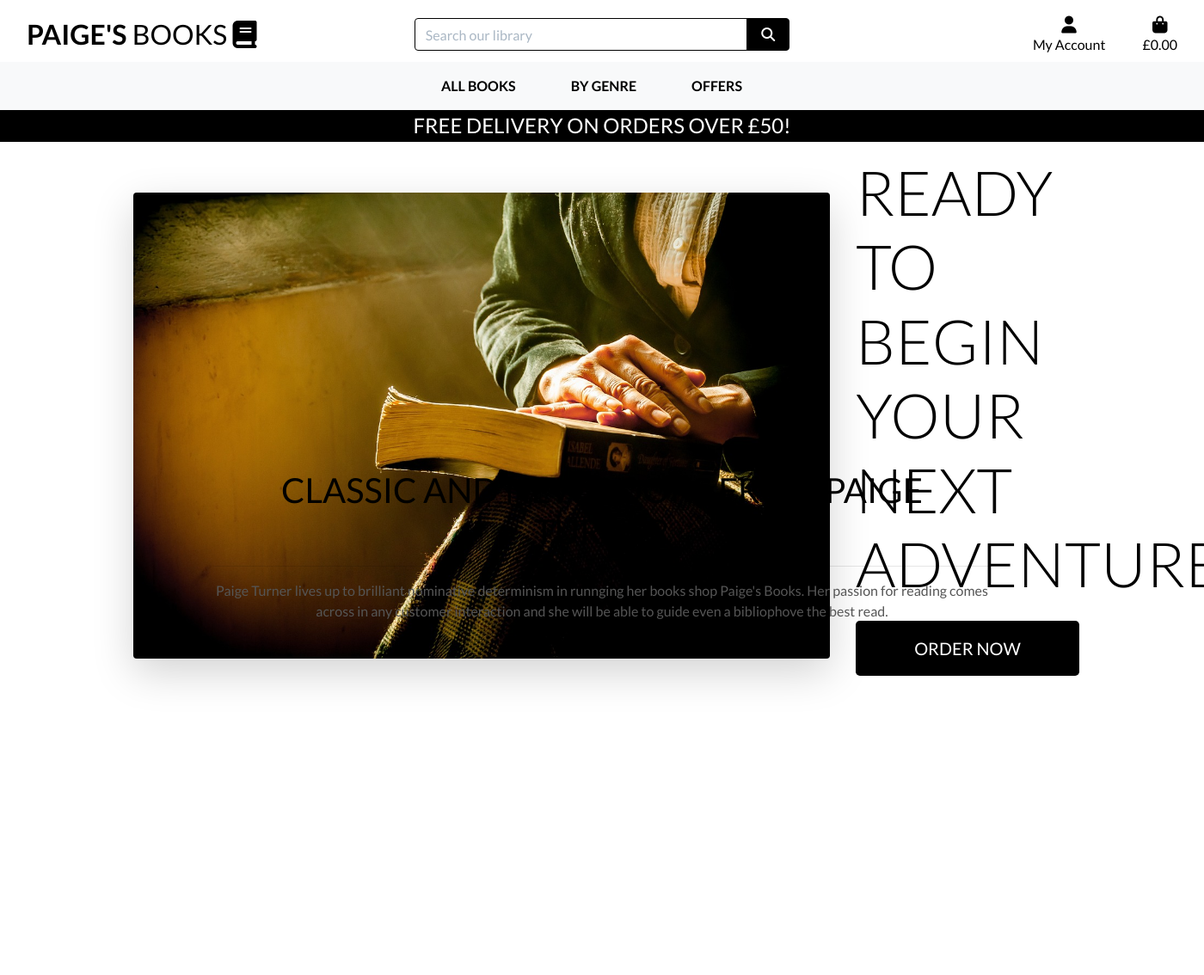
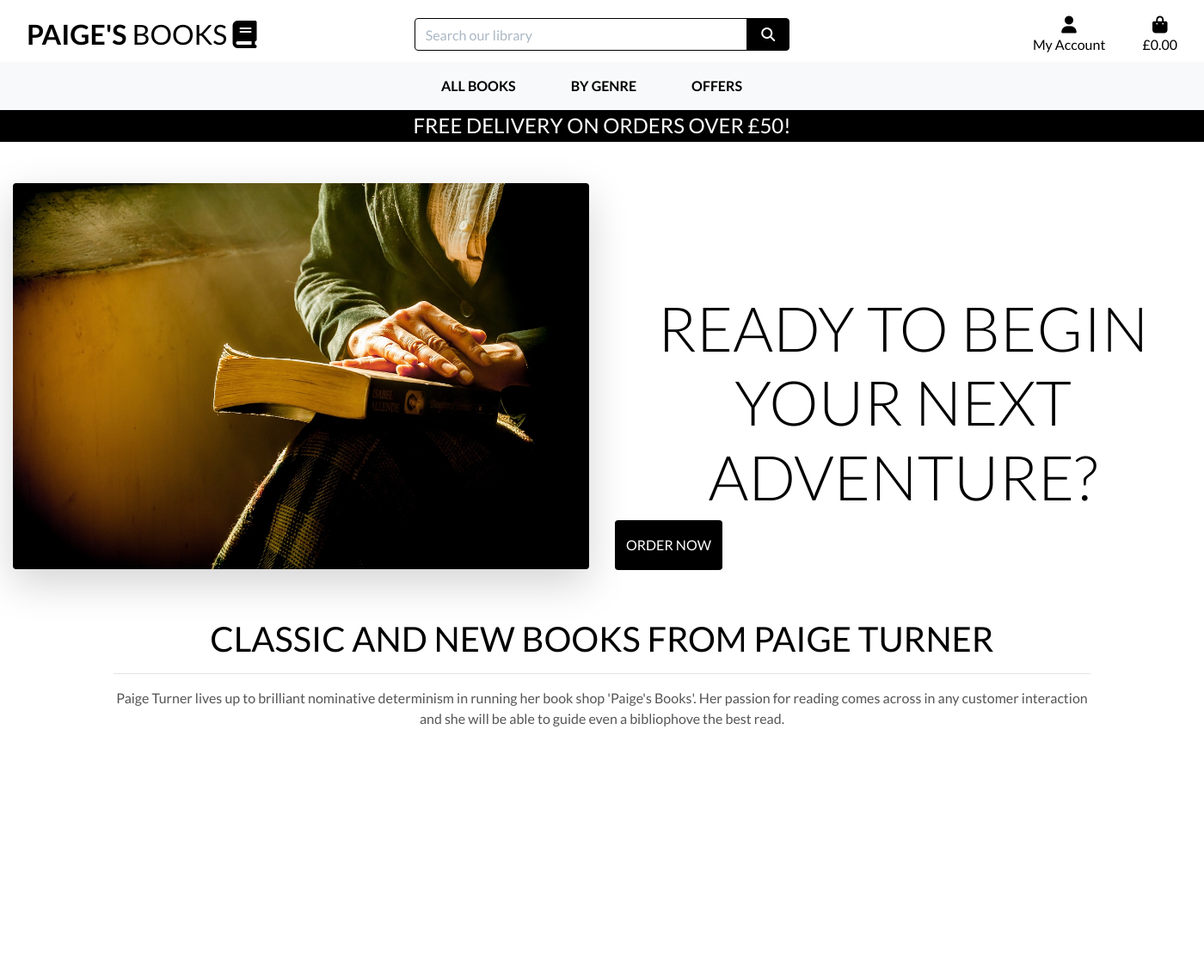
Before and after one commit to paddyw11/paiges-books, a Django app: page / in a window 1400 px wide; the page is wider, and only the part inside the window is pictured. Shown: that part at 86% size. After the commit the page ends 845 px from the top of that part, so only its background shows below. Run offline with Django 3.2, Linux system fonts and the light colour scheme; parts of the project's set-up code (start-up, migrations or seed data) failed here and were passed over; some libraries are stand-ins or nearby versions.

Commit message:
styling: tidying up home page grid

```diff
--- a/home/templates/home/index.html
+++ b/home/templates/home/index.html
@@ -10,20 +10,20 @@
 {% endblock %}
 
 {% block content %}
-    <div class="container h-100">
-        <div class="row align-items-center h-50">
+    <div class="container-fluid pt-4 pb-4">
+        <div class="row align-items-center">
             <!-- Image Section -->
-            <div class="col-md-9 my-auto">
+            <div class="col-md-6 my-auto">
                 <img src="{{ MEDIA_URL }}book.jpg" alt="Book Image" class="img-fluid rounded shadow-lg">
             </div>
             <!-- Text Section -->
-            <div class="col-md-3 my-auto">
-                <h1 class="display-3 logo-font text-black">
+            <div class="col-md-6 my-auto ">
+                <h1 class="display-3 logo-font text-black tagline-wrapper">
                     Ready to begin your next adventure?
                 </h1>
-                <div class="my-4">
+                <div class="my-2">
                     <h4>
-                        <a href="{% url 'books' %}" class="shop-now-button btn btn-lg rounded-10 text-uppercase py-3">Order Now</a>
+                        <a href="{% url 'books' %}" class="shop-now-button btn rounded-10 text-uppercase py-3">Order Now</a>
                     </h4>
                 </div>
             </div>
@@ -37,13 +37,15 @@
                 </h1>
                 <hr>
                 <p class="text-center">
-                    Paige Turner lives up to brilliant nominative determinism in runnging her books shop Paige's Books. Her passion for reading comes across in any customer interaction and she will be able to guide even a bibliophove the best read.
+                    Paige Turner lives up to brilliant nominative determinism in running her book shop 'Paige's Books'. Her passion for reading comes across in any customer interaction and she will be able to guide even a bibliophove the best read.
                 </p>
             </div>
-            <div class="col"></div>
+            <div class="col">
+
+            </div>
         </div>
 
 
-        </div>
+    </div>
 
 {% endblock %}
--- a/static/css/base.css
+++ b/static/css/base.css
@@ -6,17 +6,20 @@ html {
     height: 100%;
 }
 
+html, body {
+    overflow-x: hidden;
+}
+
 body {
-    background: url(/media/book.jpg) no-repeat center center fixed;
-    background-size: cover;
-    height: calc(100vh - 164px);
+
     color: #555;
     font-family: 'Lato';
-    max-width: 100vw;
 }
 
-
-
+img {
+    max-width: 100%;
+    height: auto;
+}
 .bk-image {
     background: no-repeat center center fixed;
     color: #555;
@@ -42,10 +45,14 @@ body {
     width: fit-content;
 }
 
+.tagline-wrapper {
+    text-align: center;
+    margin-top: 20%;
+
+}
 .shop-now-button {
     background: black;
     color: white;
-    min-width: 260px;
 }
 
 .btn-black {
@@ -97,7 +104,6 @@ body {
     width: 100%;
     top: 0;
     left: 0;
-    position:fixed;
     background: white;
     z-index: -1;
 }
@@ -471,6 +477,11 @@ input[name='q']::placeholder {
         z-index: 1030;
     }
 
+    .tagline-wrapper {
+        text-align: center;
+        margin-top: 20%;
+    }
+
     .header-container {
         padding-top: 180px;
     }
@@ -498,16 +509,32 @@ input[name='q']::placeholder {
     }
 }
 
+@media (max-width: 767px) {
+    .container {
+      width: 100%;
+    }
+  }
+  @media (min-width: 768px) and (max-width: 991px) {
+    .container {
+      width: 100%;
+    }
+  }
+
+
 @media (max-width: 991px) {
 	.header-container {
 		padding-top: 116px;
 	}
 
+    .tagline-wrapper {
+        text-align: center;
+    }
+
 	body {
 		height: calc(100vh - 116px);
 	}
 
-    .display-4.logo-font.text-black {
+    .display-3.logo-font.text-black {
         font-size: 2rem;
     }
 
@@ -544,4 +571,12 @@ input[name='q']::placeholder {
     .increment-qty, .decrement-qty {
         padding: .25rem .5rem !important;
     }
+
+
 }
+
+@media (max-width:426px) {
+    .display-3 {
+        font-size: 2rem;
+    }
+}
--- a/templates/includes/main-nav.html
+++ b/templates/includes/main-nav.html
@@ -30,7 +30,7 @@
                 <a href="{% url 'books' %}?genre=Young_Adult" class="dropdown-item">Young Adult</a>
                 <a href="{% url 'books' %}?genre=Mystery" class="dropdown-item">Mystery</a>
                 <a href="{% url 'books' %}?genre=Fiction" class="dropdown-item">Fiction</a>
-                <a href="{% url 'books' %}?genre=Thriler" class="dropdown-item">Thriller</a>
+                <a href="{% url 'books' %}?genre=Thriller" class="dropdown-item">Thriller</a>
                 <a href="{% url 'books' %}?genre=Historical_Fiction" class="dropdown-item">Historical Fiction</a>
                 <a href="{% url 'books' %}?genre=Fantasy" class="dropdown-item">Fantasy</a>
                 <a href="{% url 'books' %}?genre=Nonfiction" class="dropdown-item">Nonfiction</a>
```
